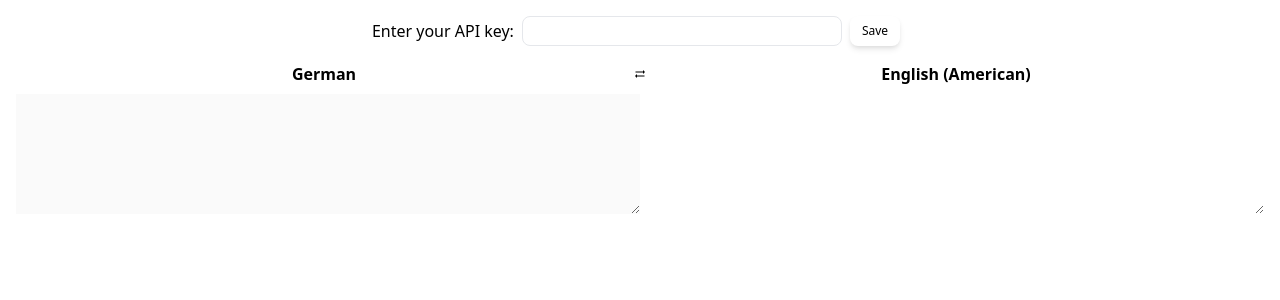
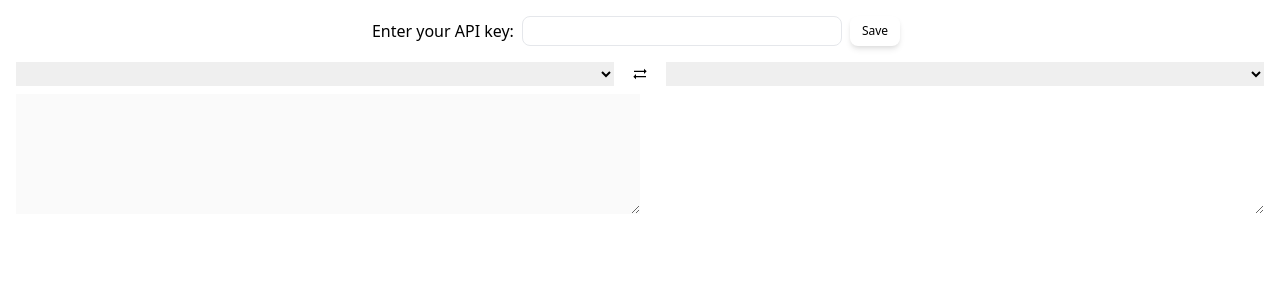
Before and after one commit to xkons/deepl-translator-react, a React (Create React App) app: page / in a window 1280 px wide. Shown: the top 300 px of the page. Built offline with nearby package versions, Linux system fonts and the light colour scheme; what tailwind-caret-color would draw is missing.

Commit message:
Build mvp for language selection

```diff
--- a/src/App.tsx
+++ b/src/App.tsx
@@ -26,7 +26,29 @@ function App() {
   const [translation, setTranslation] = useState('');
   const [isRequestPending, setIsRequestPending] = useState(false);
   const debouncedQuery = useDebounce(query, 500);
-  const onLanguagesChange = (newLanguages: { source: DeeplLanguage, target: DeeplLanguage }) => setActiveLanguages(newLanguages);
+  const onLanguagesChange = (newLanguages: { source: DeeplLanguage, target: DeeplLanguage }) => {
+    // the region specific versions of a language are only supported as target, not as source
+    if (['EN-GB', 'EN-US'].includes(newLanguages.source.language)) {
+      newLanguages.source.language = 'EN';
+      newLanguages.source.name = 'English';
+    } else if (['PT-PT', 'PT-BR'].includes(newLanguages.source.language)) {
+      newLanguages.source.language = 'PT';
+      newLanguages.source.name = 'Portuguese';
+    }
+
+    if (newLanguages.target.language === 'EN') {
+      newLanguages.target.language = 'EN-GB';
+      newLanguages.target.name = 'English (British)';
+    } else if (newLanguages.target.language === 'PT') {
+      newLanguages.target.language = 'PT-PT';
+      newLanguages.target.language = 'Portuguese (European)';
+    }
+
+    setActiveLanguages(newLanguages);
+    translate(apiKey, query, newLanguages).then(translation => {
+      setTranslation(translation)
+    })
+  }
   const onApiKeyChange = (event: React.ChangeEvent<HTMLInputElement>) => setApiKey(event.target.value);
   const onInput = (text: string) => setQuery(text);
 
@@ -97,6 +119,7 @@ function translate(apiKey: string, text: string, languages: { source: DeeplLangu
     'target_lang': languages.target.language,
     'text': text
   });
+  //return Promise.resolve('Hello ' + text);
 
   return fetch('https://api.deepl.com/v2/translate', {
     method: 'POST',
--- a/src/components/TranslateForm.css
+++ b/src/components/TranslateForm.css
@@ -1,6 +1,6 @@
 .button_icon {
-    height: 12px;
+    height: 16px;
     margin: 2px;
     transform: scale(1,-1);
-    width: 12px;
+    width: 16px;
 }
--- a/src/components/TranslateForm.tsx
+++ b/src/components/TranslateForm.tsx
@@ -28,19 +28,48 @@ const TranslateForm = ({ query, translation, activeLanguages, languageOptions, d
         onLanguagesChange({ source: activeLanguages.target, target: activeLanguages.source });
     }
     const onHeightChange = (height: number) => setTextAreaHeight(height);
+    const onSourceLanguageChange = (event: React.ChangeEvent<HTMLSelectElement>) => {
+        const language = event.target.value;
+        if (language === activeLanguages.source.language) {
+            return;
+        }
+        const newSourceLanguage = languageOptions.source.find((langOpt) => langOpt.language === language);
+        onLanguagesChange({ source: newSourceLanguage, target: activeLanguages.target });
+    }
+    const onTargetLanguageChange = (event: React.ChangeEvent<HTMLSelectElement>) => {
+        const language = event.target.value;
+        if (language === activeLanguages.target.language) {
+            return;
+        }
+        const newTargetLanguage = languageOptions.target.find((langOpt) => langOpt.language === language);
+        onLanguagesChange({ source: activeLanguages.source, target: newTargetLanguage });
+    }
 
     const targetTextAreaStyle = {
         height: textAreaHeight
     };
 
+    const sourceOptions = languageOptions.source.map((language) => (<option key={'source-' + language.language} value={language.language}>{language.name}</option>))
+    const targetOptions = languageOptions.target.map((language) => (<option key={'target-' + language.language} value={language.language}>{language.name}</option>))
+
     return (
         <div className="container mx-auto px-4 w-full">
             <div className="flex flex-row justify-center flex-nowrap mb-2">
-                <strong className="flex-1 flex-start">{activeLanguages.source.name}</strong>
-                <button className="flex-none" onClick={reverseDirection}  disabled={disabled}>
+                <select className="flex-1 flex-start dark:bg-gray-800"
+                        name="source-lang"
+                        value={activeLanguages.source.language}
+                        onChange={onSourceLanguageChange}>
+                    {sourceOptions}
+                </select>
+                <button className="flex-none mx-4" onClick={reverseDirection}  disabled={disabled}>
                     <svg className="button_icon fill-current" xmlns="http://www.w3.org/2000/svg" viewBox="0 0 512 512"><path d="M43 171l85 85v-64h320v-43h-320v-64zM469 341l-85 -85v64h-320v43h320v64z"></path></svg>
                 </button>
-                <strong className="flex-1 flex-end">{activeLanguages.target.name}</strong>
+                <select className="flex-1 flex-end  dark:bg-gray-800"
+                        name="target-lang"
+                        value={activeLanguages.target.language}
+                        onChange={onTargetLanguageChange}>
+                    {targetOptions}
+                </select>
             </div>
             <div className="flex flex-col md:flex-row justify-center place-items-center">
                 <div className="flex-grow w-full">
```
